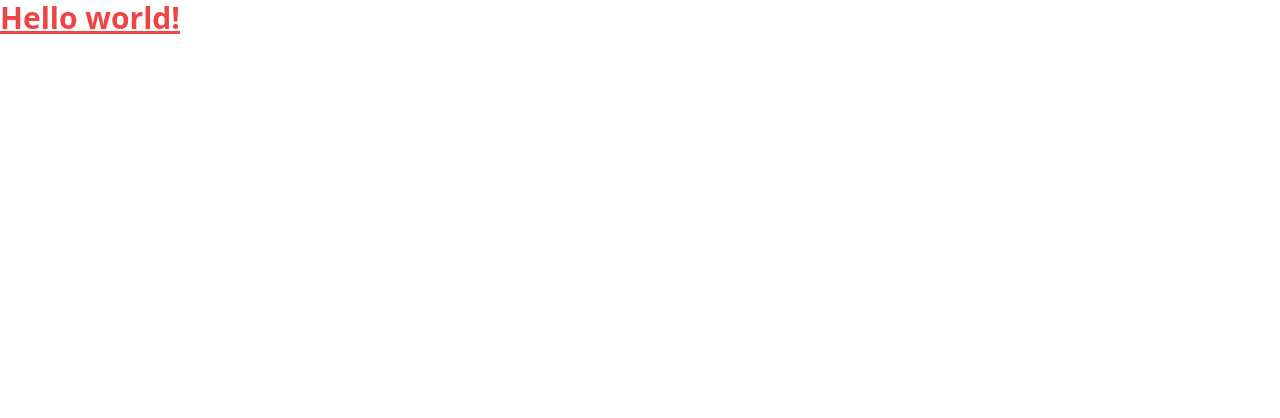
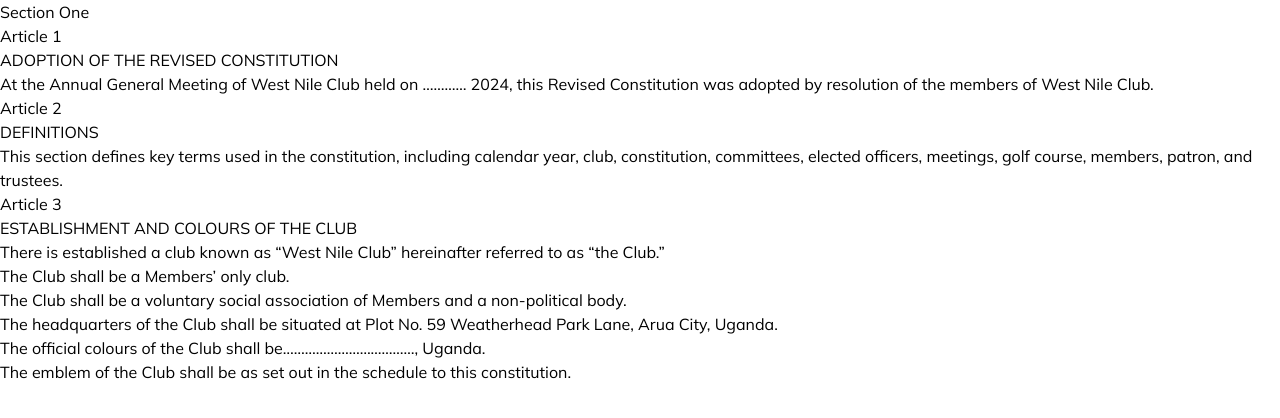
Before and after one commit to Orijadribo/wnc-voting-system, a React (Create React App) app: page /section in a window 1280 px wide. Shown: the top 418 px of the page. Built offline with nearby package versions, Linux system fonts and the light colour scheme.

Commit message:
added font

```diff
--- a/package.json
+++ b/package.json
@@ -8,6 +8,8 @@
     "@testing-library/user-event": "^13.5.0",
     "react": "^18.3.1",
     "react-dom": "^18.3.1",
+    "react-router": "^6.24.1",
+    "react-router-dom": "^6.24.1",
     "react-scripts": "5.0.1",
     "web-vitals": "^2.1.4"
   },
--- a/src/App.js
+++ b/src/App.js
@@ -1,9 +1,21 @@
 import React from 'react';
+import { BrowserRouter as Router, Route, Routes } from 'react-router-dom';
+import Login from './pages/Login';
+import Section from './sections/Section';
 
 function App() {
   return (
-    <div className=''>
-      <h1 class='text-3xl font-bold underline text-red-500'>Hello world!</h1>
+    <div className='font-mulish'>
+      <Router>
+        <Routes>
+          <Route index element={<Login />} />
+          <Route path='/section' element={<Section />} />
+          {/* <Route path='/section_two' element={<AdminPanel />} />
+        <Route path='/section_three' element={<AdminPanel />} />
+        <Route path='/section_four' element={<AdminPanel />} />
+        <Route path='/section_five' element={<AdminPanel />} /> */}
+        </Routes>
+      </Router>
     </div>
   );
 }
--- /dev/null
+++ b/src/constants/index.js
@@ -0,0 +1,62 @@
+export const articles = [
+  {
+    id: 1,
+    article: 'Article 1',
+    title: 'ADOPTION OF THE REVISED CONSTITUTION',
+    details: [
+      {
+        id: 101,
+        content:
+          'At the Annual General Meeting of West Nile Club held on ………… 2024, this Revised Constitution was adopted by resolution of the members of West Nile Club.',
+      },
+    ],
+  },
+  {
+    id: 2,
+    article: 'Article 2',
+    title: 'DEFINITIONS',
+    details: [
+      {
+        id: 201,
+        content:
+          'This section defines key terms used in the constitution, including calendar year, club, constitution, committees, elected officers, meetings, golf course, members, patron, and trustees.',
+      },
+    ],
+  },
+  {
+    id: 3,
+    article: 'Article 3',
+    title: 'ESTABLISHMENT AND COLOURS OF THE CLUB',
+    details: [
+      {
+        id: 301,
+        content:
+          'There is established a club known as “West Nile Club” hereinafter referred to as “the Club.”     ',
+      },
+      {
+        id: 302,
+        content: 'The Club shall be a Members’ only club.',
+      },
+      {
+        id: 303,
+        content:
+          'The Club shall be a voluntary social association of Members and a non-political body.',
+      },
+      {
+        id: 304,
+        content:
+          'The headquarters of the Club shall be situated at Plot No. 59 Weatherhead Park Lane, Arua City, Uganda.',
+      },
+      {
+        id: 305,
+        content:
+          'The official colours of the Club shall be………………………………, Uganda.',
+      },
+      {
+        id: 306,
+        content:
+          'The emblem of the Club shall be as set out in the schedule to this constitution.',
+      },
+    ],
+  },
+];
--- a/src/index.css
+++ b/src/index.css
@@ -1,3 +1,5 @@
+@import url('https://fonts.googleapis.com/css2?family=Mulish:ital,wght@0,200..1000;1,200..1000&display=swap');
+
 @tailwind base;
 @tailwind components;
 @tailwind utilities;
--- a/src/output.css
+++ b/src/output.css
@@ -1,3 +1,5 @@
+@import url('https://fonts.googleapis.com/css2?family=Mulish:ital,wght@0,200..1000;1,200..1000&display=swap');
+
 /*
 ! tailwindcss v3.4.4 | MIT License | https://tailwindcss.com
 */
@@ -44,7 +46,8 @@
   /* 3 */
   tab-size: 4;
   /* 3 */
-  font-family: ui-sans-serif, system-ui, sans-serif, "Apple Color Emoji", "Segoe UI Emoji", "Segoe UI Symbol", "Noto Color Emoji";
+  font-family: ui-sans-serif, system-ui, sans-serif, 'Apple Color Emoji',
+    'Segoe UI Emoji', 'Segoe UI Symbol', 'Noto Color Emoji';
   /* 4 */
   font-feature-settings: normal;
   /* 5 */
@@ -87,7 +90,7 @@
 
 abbr:where([title]) {
   -webkit-text-decoration: underline dotted;
-          text-decoration: underline dotted;
+  text-decoration: underline dotted;
 }
 
 /*
@@ -133,7 +136,8 @@
 kbd,
 samp,
 pre {
-  font-family: ui-monospace, SFMono-Regular, Menlo, Monaco, Consolas, "Liberation Mono", "Courier New", monospace;
+  font-family: ui-monospace, SFMono-Regular, Menlo, Monaco, Consolas,
+    'Liberation Mono', 'Courier New', monospace;
   /* 1 */
   font-feature-settings: normal;
   /* 2 */
@@ -389,7 +393,7 @@
 */
 
 button,
-[role="button"] {
+[role='button'] {
   cursor: pointer;
 }
 
@@ -437,7 +441,9 @@
   display: none;
 }
 
-*, ::before, ::after {
+*,
+::before,
+::after {
   --tw-border-spacing-x: 0;
   --tw-border-spacing-y: 0;
   --tw-translate-x: 0;
@@ -447,19 +453,19 @@
   --tw-skew-y: 0;
   --tw-scale-x: 1;
   --tw-scale-y: 1;
-  --tw-pan-x:  ;
-  --tw-pan-y:  ;
-  --tw-pinch-zoom:  ;
+  --tw-pan-x: ;
+  --tw-pan-y: ;
+  --tw-pinch-zoom: ;
   --tw-scroll-snap-strictness: proximity;
-  --tw-gradient-from-position:  ;
-  --tw-gradient-via-position:  ;
-  --tw-gradient-to-position:  ;
-  --tw-ordinal:  ;
-  --tw-slashed-zero:  ;
-  --tw-numeric-figure:  ;
-  --tw-numeric-spacing:  ;
-  --tw-numeric-fraction:  ;
-  --tw-ring-inset:  ;
+  --tw-gradient-from-position: ;
+  --tw-gradient-via-position: ;
+  --tw-gradient-to-position: ;
+  --tw-ordinal: ;
+  --tw-slashed-zero: ;
+  --tw-numeric-figure: ;
+  --tw-numeric-spacing: ;
+  --tw-numeric-fraction: ;
+  --tw-ring-inset: ;
   --tw-ring-offset-width: 0px;
   --tw-ring-offset-color: #fff;
   --tw-ring-color: rgb(59 130 246 / 0.5);
@@ -467,28 +473,28 @@
   --tw-ring-shadow: 0 0 #0000;
   --tw-shadow: 0 0 #0000;
   --tw-shadow-colored: 0 0 #0000;
-  --tw-blur:  ;
-  --tw-brightness:  ;
-  --tw-contrast:  ;
-  --tw-grayscale:  ;
-  --tw-hue-rotate:  ;
-  --tw-invert:  ;
-  --tw-saturate:  ;
-  --tw-sepia:  ;
-  --tw-drop-shadow:  ;
-  --tw-backdrop-blur:  ;
-  --tw-backdrop-brightness:  ;
-  --tw-backdrop-contrast:  ;
-  --tw-backdrop-grayscale:  ;
-  --tw-backdrop-hue-rotate:  ;
-  --tw-backdrop-invert:  ;
-  --tw-backdrop-opacity:  ;
-  --tw-backdrop-saturate:  ;
-  --tw-backdrop-sepia:  ;
-  --tw-contain-size:  ;
-  --tw-contain-layout:  ;
-  --tw-contain-paint:  ;
-  --tw-contain-style:  ;
+  --tw-blur: ;
+  --tw-brightness: ;
+  --tw-contrast: ;
+  --tw-grayscale: ;
+  --tw-hue-rotate: ;
+  --tw-invert: ;
+  --tw-saturate: ;
+  --tw-sepia: ;
+  --tw-drop-shadow: ;
+  --tw-backdrop-blur: ;
+  --tw-backdrop-brightness: ;
+  --tw-backdrop-contrast: ;
+  --tw-backdrop-grayscale: ;
+  --tw-backdrop-hue-rotate: ;
+  --tw-backdrop-invert: ;
+  --tw-backdrop-opacity: ;
+  --tw-backdrop-saturate: ;
+  --tw-backdrop-sepia: ;
+  --tw-contain-size: ;
+  --tw-contain-layout: ;
+  --tw-contain-paint: ;
+  --tw-contain-style: ;
 }
 
 ::backdrop {
@@ -501,19 +507,19 @@
   --tw-skew-y: 0;
   --tw-scale-x: 1;
   --tw-scale-y: 1;
-  --tw-pan-x:  ;
-  --tw-pan-y:  ;
-  --tw-pinch-zoom:  ;
+  --tw-pan-x: ;
+  --tw-pan-y: ;
+  --tw-pinch-zoom: ;
   --tw-scroll-snap-strictness: proximity;
-  --tw-gradient-from-position:  ;
-  --tw-gradient-via-position:  ;
-  --tw-gradient-to-position:  ;
-  --tw-ordinal:  ;
-  --tw-slashed-zero:  ;
-  --tw-numeric-figure:  ;
-  --tw-numeric-spacing:  ;
-  --tw-numeric-fraction:  ;
-  --tw-ring-inset:  ;
+  --tw-gradient-from-position: ;
+  --tw-gradient-via-position: ;
+  --tw-gradient-to-position: ;
+  --tw-ordinal: ;
+  --tw-slashed-zero: ;
+  --tw-numeric-figure: ;
+  --tw-numeric-spacing: ;
+  --tw-numeric-fraction: ;
+  --tw-ring-inset: ;
   --tw-ring-offset-width: 0px;
   --tw-ring-offset-color: #fff;
   --tw-ring-color: rgb(59 130 246 / 0.5);
@@ -521,28 +527,28 @@
   --tw-ring-shadow: 0 0 #0000;
   --tw-shadow: 0 0 #0000;
   --tw-shadow-colored: 0 0 #0000;
-  --tw-blur:  ;
-  --tw-brightness:  ;
-  --tw-contrast:  ;
-  --tw-grayscale:  ;
-  --tw-hue-rotate:  ;
-  --tw-invert:  ;
-  --tw-saturate:  ;
-  --tw-sepia:  ;
-  --tw-drop-shadow:  ;
-  --tw-backdrop-blur:  ;
-  --tw-backdrop-brightness:  ;
-  --tw-backdrop-contrast:  ;
-  --tw-backdrop-grayscale:  ;
-  --tw-backdrop-hue-rotate:  ;
-  --tw-backdrop-invert:  ;
-  --tw-backdrop-opacity:  ;
-  --tw-backdrop-saturate:  ;
-  --tw-backdrop-sepia:  ;
-  --tw-contain-size:  ;
-  --tw-contain-layout:  ;
-  --tw-contain-paint:  ;
-  --tw-contain-style:  ;
+  --tw-blur: ;
+  --tw-brightness: ;
+  --tw-contrast: ;
+  --tw-grayscale: ;
+  --tw-hue-rotate: ;
+  --tw-invert: ;
+  --tw-saturate: ;
+  --tw-sepia: ;
+  --tw-drop-shadow: ;
+  --tw-backdrop-blur: ;
+  --tw-backdrop-brightness: ;
+  --tw-backdrop-contrast: ;
+  --tw-backdrop-grayscale: ;
+  --tw-backdrop-hue-rotate: ;
+  --tw-backdrop-invert: ;
+  --tw-backdrop-opacity: ;
+  --tw-backdrop-saturate: ;
+  --tw-backdrop-sepia: ;
+  --tw-contain-size: ;
+  --tw-contain-layout: ;
+  --tw-contain-paint: ;
+  --tw-contain-style: ;
 }
 
 .text-3xl {
--- /dev/null
+++ b/src/pages/Login.jsx
@@ -0,0 +1,15 @@
+import React from 'react';
+import { Link } from 'react-router-dom';
+
+const Login = () => {
+  return (
+    <div>
+      Login
+      <Link to='/section'>
+        <button>Next</button>
+      </Link>
+    </div>
+  );
+};
+
+export default Login;
--- /dev/null
+++ b/src/sections/Section.jsx
@@ -0,0 +1,25 @@
+import React from 'react';
+import { articles } from '../constants';
+
+const Section = () => {
+  return (
+    <div>
+      <div>Section One</div>
+      <div>
+        {articles.map((article) => (
+          <div key={article.id}>
+            <div>{article.article}</div>
+            <div>{article.title}</div>
+            {article.details.map((section) => (
+              <div key={section.id}>
+                <div className='font-mulish'>{section.content}</div>
+              </div>
+            ))}
+          </div>
+        ))}
+      </div>
+    </div>
+  );
+};
+
+export default Section;
--- a/tailwind.config.js
+++ b/tailwind.config.js
@@ -2,7 +2,11 @@
 module.exports = {
   content: ['./src/**/*.{js,jsx,ts,tsx}'],
   theme: {
-    extend: {},
+    extend: {
+      fontFamily: {
+        mulish: ['Mulish', 'sans-serif'],
+      },
+    },
   },
   plugins: [],
 };
```
Also changed, not shown: 1 other file (tests, documents, lock files or other folders).
